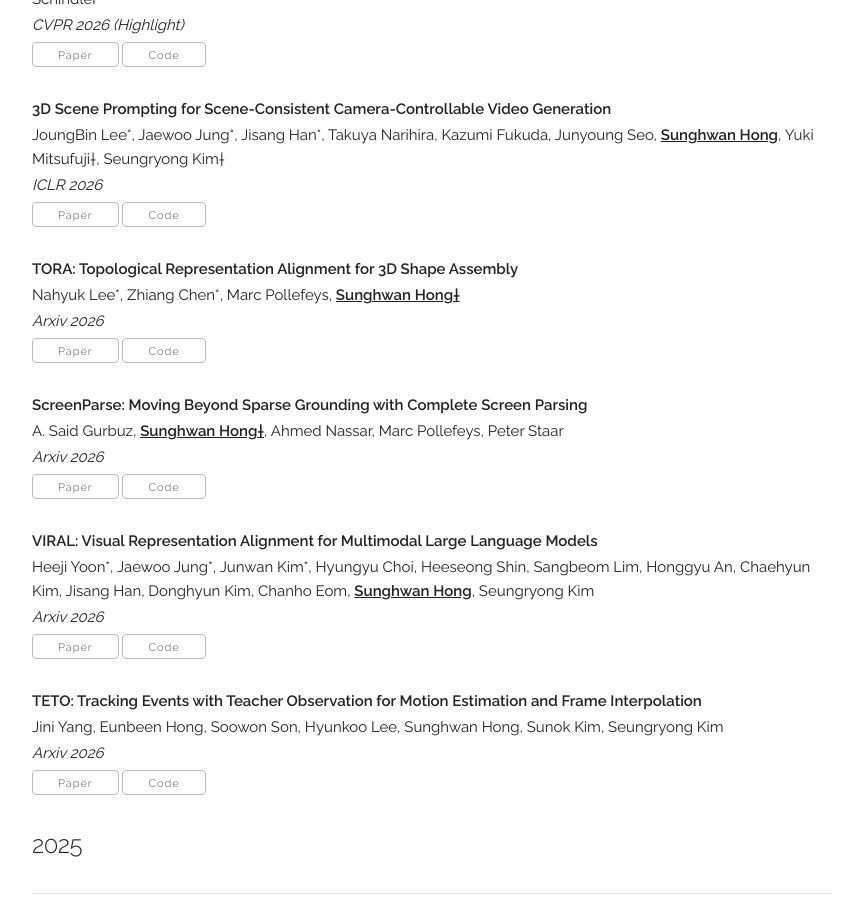
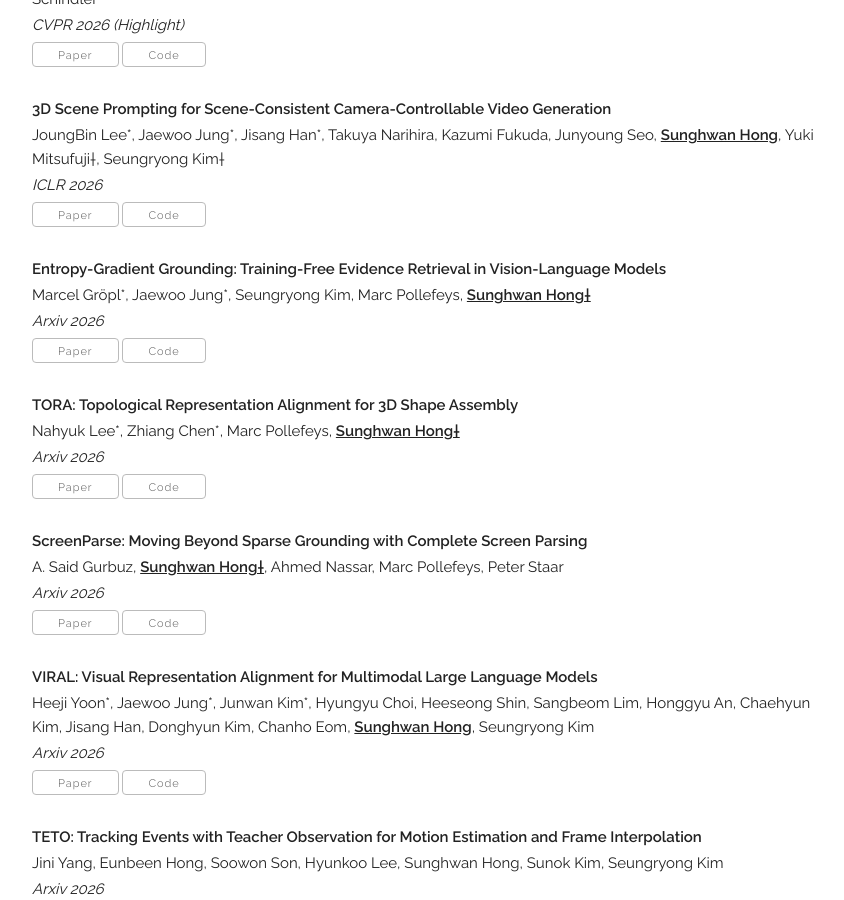
Before and after one commit to jang-1996/jang-1996.github.io, a Jekyll site: the page built from index.html, in a window 1280 px wide and 900 px high, scrolled down 2228 px. Shown: the whole window, without its empty margins (208-1052 px from the left). Built offline with Jekyll 4.4.1, drawn with Linux system fonts in a browser that asks for light colours; some web fonts are replaced.

Commit message:
Update publications.yaml

```diff
--- a/_data/publications.yaml
+++ b/_data/publications.yaml
@@ -26,6 +26,13 @@
     venue: "ICLR 2026"
     paper_pdf: "https://arxiv.org/abs/2510.14945"
     code: "https://cvlab-kaist.github.io/3DScenePrompt/"
+    selected: y
+
+  - title: "Entropy-Gradient Grounding: Training-Free Evidence Retrieval in Vision-Language Models"
+    authors: "Marcel Gröpl*, Jaewoo Jung*, Seungryong Kim, Marc Pollefeys, <b><u>Sunghwan Hong&dagger;</u></b>"
+    venue: "Arxiv 2026"
+    paper_pdf: "https://arxiv.org/abs/2604.08456"
+    code: "https://entropy-gradient-grounding.github.io/"
     selected: y
 
   - title: "TORA: Topological Representation Alignment for 3D Shape Assembly"
```
